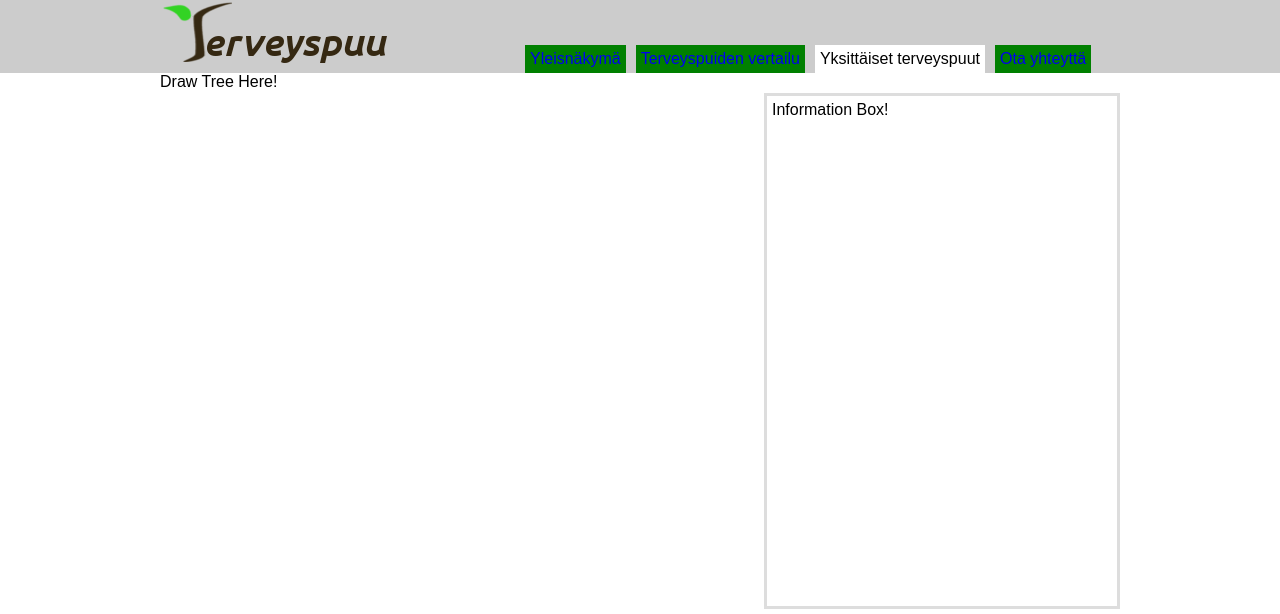
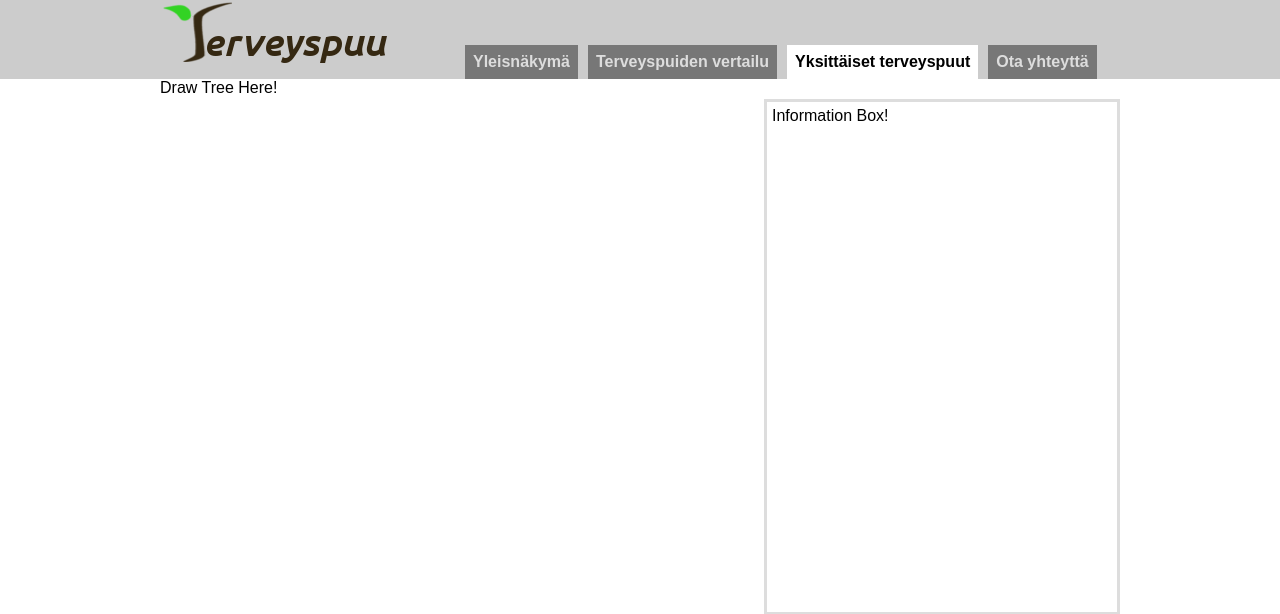
Before and after one commit to blindBombus/motivoi-muutokseen, a PHP site: page /singleview.html in a window 1280 px wide. Shown: the top 614 px of the page. Run offline with PHP 8.4, Linux system fonts and the light colour scheme; some libraries are stand-ins or nearby versions.

Commit message:
js commenting and css changes

```diff
--- a/css/base.css
+++ b/css/base.css
@@ -22,15 +22,16 @@ body{
 }
 
 #logo a:hover{
-   background:url('../pics/logo2-highlight.png') no-repeat;
+   background-image:url('../pics/logo2-highlight.png');
 }
 
 ul.navlist{
    list-style: none;
-   width: 600px;
+   width: 660px;
    margin-top: 40px;
    margin-bottom: 0px;
    padding-bottom: 0px;
+   padding-left: 0px;
    float: right;
 }
 ul.navlist li{
@@ -41,15 +42,21 @@ ul.navlist li{
 }
 ul.navlist li a{
    display: block;
-   padding: 5px;
+   padding: 8px;
    text-decoration: none;
-   background-color: green;
+   color: #dddddd;
+   background-color: #777777;
+   font-weight: bold;
+}
+ul.navlist li a:hover{
+   background-color: #aaaaaa;
 }
 ul.navlist li#current{
    background-color: white;
    display: block;
-   padding: 5px;
+   padding: 8px;
    float: left;
+   font-weight: bold;
 }
 
 #main-tree{
```
Also changed, not shown: js/health-tree-visualizations.js (+29 -13 lines).
